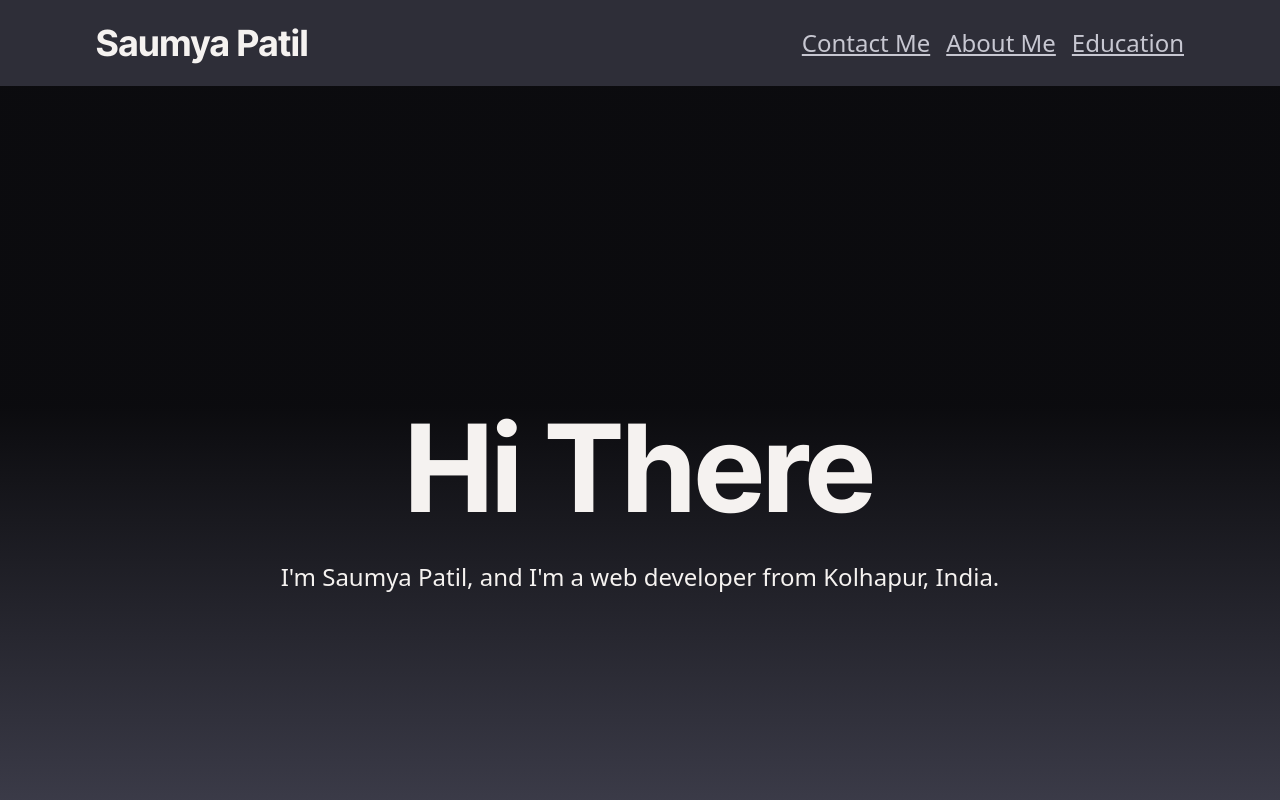
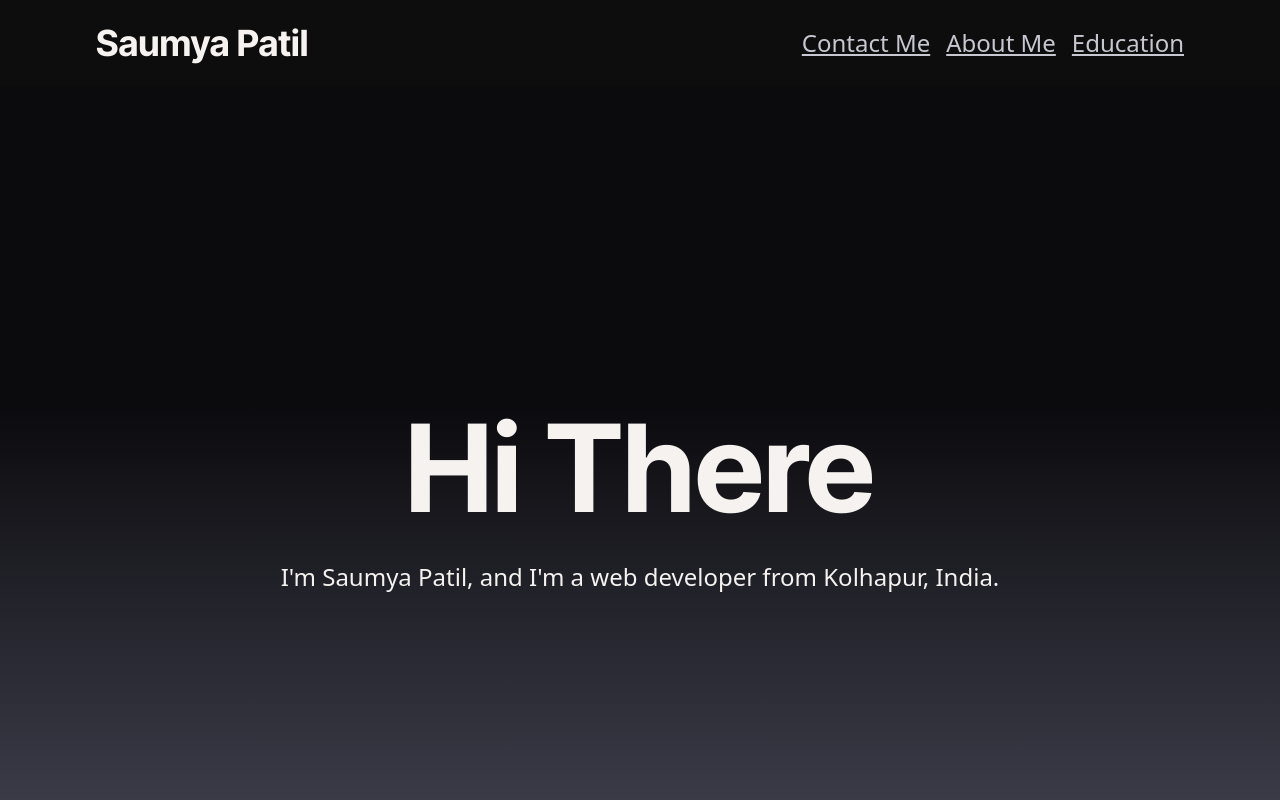
Before and after one commit to DitherWither/portfolio, a React (Vite) app: page / in a window 1280 px wide. Shown: the top 800 px of the page. Built offline with nearby package versions, Linux system fonts and the light colour scheme.

Commit message:
make headerbar transparant

```diff
--- a/src/App.tsx
+++ b/src/App.tsx
@@ -3,7 +3,7 @@
 function HeaderBar() {
     return (
         <>
-            <div className="flex px-4 md:px-24 py-4 bg-secondary-800 flex-col md:flex-row">
+            <div className="flex px-4 md:px-24 py-4 bg-transparent flex-col md:flex-row">
                 <div className="flex-grow">
                     <h1 className="text-2xl font-heading font-bold">
                         Saumya Patil
```
